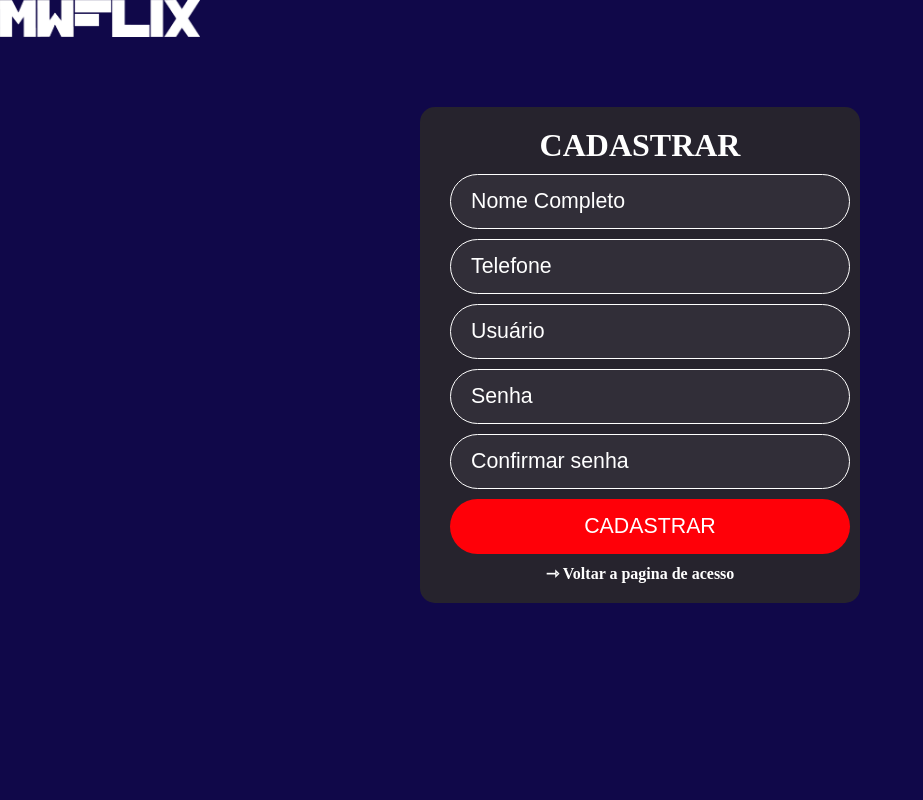
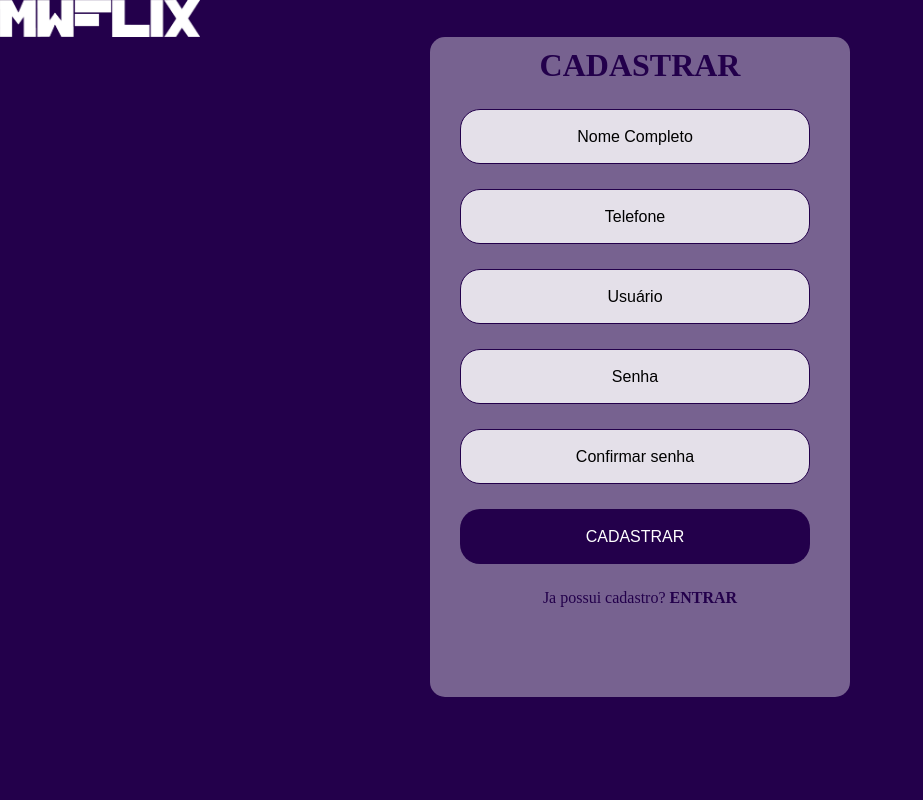
Before and after one commit to mosaviczki/projeto-login-cadastro-php, a PHP site: page /cadastrar.php in a window 1280 px wide. Shown: the whole page, without its empty margins (0-923 px from the left). Run offline with PHP 8.4, Linux system fonts and the light colour scheme.

Commit message:
Commit final

```diff
--- a/login-cadastro/CSS/style.css
+++ b/login-cadastro/CSS/style.css
@@ -1,78 +1,162 @@
-*{
+body{
     margin: 0px;
-    padding: 0px;
+    padding: 0;
+    background-color: rgb(35, 0, 75);
+}
+.main_forms{
+    background: rgb(35, 0, 75);
+    display: flex;
+    height: 100%;
+    width: 100%;
+    justify-content: center;
+    align-items: center;
+}
+.main_forms_cad{
+    background: rgb(35, 0, 75);
+    display: block;
+    height: 100%;
+    width: 100%;
+    justify-content: center;
+    align-items: center;
+}
+.left_forms{
+    width: 50%;
+    height: 90%;
+    display: flex;
+    justify-content: center;
+    align-items: center;
+    flex-direction: column;
+}
+.left_forms > img{
+    display: block;
+    margin-left: auto;
+    margin-right: auto;
+    width: 70%;
+}
+.right_forms{
+    color:  rgb(35, 0, 75);
+    width: 50%;
+    height: 90%;
+    display: flex;
+    justify-content: center;
+    align-items: center;
+    padding: 5px 5px;
+}
+.body_forms{
+    background-color: rgba(253, 253, 253, 0.388);
+    width: 80%;
+    height: 80%;
+    justify-content: center;
+    align-items: center;
+    flex-direction: column;
+    padding: 10px 10px;
+    border-radius: 15px;
+}
+.body_forms >h1{
+    color:  rgb(35, 0, 75);
+    font-weight: 800;
+    margin: 0;
+    text-align: center;
+}
+.body_forms_cad{
+    background-color: rgba(253, 253, 253, 0.388);
+    width: 70%;
+    height: 80%;
+    width: 400px;
+    margin: 0px auto 0px auto;
+    text-align: center;
+    padding: 10px 10px;
+    border-radius: 15px;
+}
+.body_forms_cad >h1{
+    color:  rgb(35, 0, 75);
+    font-weight: 800;
+    margin: 0;
+    text-align: center;
+}
+#form input.cad{
+    display: block;
+    height: 55px;
+    width: 350px;
+    flex-direction: row;
+    border-radius: 20px;
+    border: 1px solid rgb(35, 0, 75);
+    margin: 25px 20px;
+    background-color: rgba(255,255,255,0.8);
+    font-size: 12pt;
+    font-family: Arial;
+    outline: none;
+    box-sizing: border-box;
+    text-align: center;
+}
+#form input[type=submit]{
+    text-align: center;
+    background-color: rgb(35, 0, 75);
     color: white;
+    border: none;
+    cursor: pointer;
 }
-body{
-    background-color: rgb(16, 8, 73);
-}
-
 input{
     display: block;
-    margin: 10px;
     height: 55px;
-    width: 400px;
-    border-radius: 30px;
-    border: 1px solid white;
-    font-size: 16pt;
-    padding: 10px 20px;
+    width: 500px;
+    flex-direction: row;
+    border-radius: 20px;
+    border: 1px solid rgb(35, 0, 75);
+    margin: 50px 50px;
+    background-color: rgba(255,255,255,0.8);
+    font-size: 12pt;
     font-family: Arial;
-    background-color: rgba(255,255,255,0.05);
     outline: none;
+    box-sizing: border-box;
+    text-align: center;
 }
-div#corpo_forms{
-    background-color: rgba(43, 41, 41, 0.85);
+input[type=submit]{
+    text-align: center;
+    background-color: rgb(35, 0, 75);
     color: white;
-    width: 420px;
-    margin: 150px auto 0px auto;
-    text-align: center;
-    padding: 20px;
-    border-radius: 15px;
-}
-div#corpo_forms_cad{
-    background-color: rgba(43, 41, 41, 0.85);
-    color: white;
-    width: 400px;
-    margin: 70px auto 0px auto;
-    text-align: center;
-    padding: 20px;
-    border-radius: 15px;
+    border: none;
+    cursor: pointer;
 }
 a{
-    color: white;
+    text-align: center;
+    color: rgb(35, 0, 75);
     text-decoration: none;
     display: block;
     size: 10px;
 }
+strong{
+    color: rgb(35, 0, 75);
+}
 a:hover{
     text-decoration: underline;
 }
-input[type=submit]{
-    background-color: #ff0008;
-    border: none;
-    cursor: pointer;
+
+::-webkit-input-placeholder{
+    color: black;
+}
+::-moz-placeholder{
+    color: black;
+}
+::ms-input-placeholder{
+    color: black;
 }
 
-::-webkit-input-placeholder{
-    color: #fff;
-}
-::-moz-placeholder{
-    color: #fff;
-}
-::ms-input-placeholder{
-    color: #fff;
-}
-div#msg-sucesso{
+#msg-sucesso{
+    display: block;
     width: 400px;
     margin: 10px auto;
     padding: 10px;
-    background-color: rgba(50, 205, 50,.3);
+    background-color: rgba(50, 205, 50, 0.7);
     border: 1px solid rgb(34, 139, 34);
+
 }
-div.msg-erro{
+.msg-erro{
+    display: block;
+    text-align: center;
     width: 400px;
     margin: 10px auto;
     padding: 10px;
-    background-color: rgba(250, 128, 114,.3);
+    background-color: rgba(250, 128, 114, 0.7);
     border: 1px solid rgb(165, 42, 42);
 }
--- a/login-cadastro/cadastrar.php
+++ b/login-cadastro/cadastrar.php
@@ -3,28 +3,32 @@
 $u = new Usuario;
 ?>
 <html lang="pt-BR">
+
 <head>
     <meta charset="UTF-8">
     <title>Login</title>
     <link rel="stylesheet" type="text/css" href="CSS/style.css">
 </head>
+
 <body>
+    <div class="main_forms_cad">
         <img src="imagem/logo.png" width="200">
-    <div id="corpo_forms_cad">
+        <div class="body_forms_cad">
             <h1>CADASTRAR</h1>
-        <form method="POST">
-            <input type="text" name="nome" placeholder="Nome Completo" maxlenght="30">
-            <input type="text" name="telefone" placeholder="Telefone" maxlenght="30">
-            <input type="email" name="email" placeholder="Usuário" maxlenght="40">
-            <input type="password" name="senha" placeholder="Senha" maxlenght="32">
-            <input type="password" name="confSenha" placeholder="Confirmar senha" maxlenght="32">
-            <input type="submit" value="CADASTRAR">
-            <a href="index.php"><strong>⇾ Voltar a pagina de acesso</strong>
+            <form id="form" method="POST">
+                <input class="cad" type="text" name="nome" placeholder="Nome Completo" maxlenght="30">
+                <input class="cad" type="text" name="telefone" placeholder="Telefone" maxlenght="30">
+                <input class="cad" type="email" name="email" placeholder="Usuário" maxlenght="40">
+                <input class="cad" type="password" name="senha" placeholder="Senha" maxlenght="32">
+                <input class="cad" type="password" name="confSenha" placeholder="Confirmar senha" maxlenght="32">
+                <input class="cad" type="submit" value="CADASTRAR">
+                <a href="index.php">Ja possui cadastro?<strong> ENTRAR</strong>
             </form>
+        </div>
     </div>
 <?php
     //verificar se clicou no botão
-    if(isset($_POST['nome'])){
+    if (isset($_POST['nome'])) {
         $nome = addslashes($_POST['nome']);
         $telefone = addslashes($_POST['telefone']);
         $email = addslashes($_POST['email']);
@@ -32,39 +36,38 @@
         $confirmarSenha = addslashes($_POST['confSenha']);
 
         //verificação de campo em branco
-        if(!empty($nome) && !empty($telefone) && !empty($email) && !empty($senha) && !empty($confirmarSenha)){
-            $u->conectar("projeto_login", "localhost", "root","");
-            if($u->msgErro == ""){
-                if($senha == $confirmarSenha){
-                    if($u->cadastrar($nome, $telefone, $email, $senha))
-                    {
+        if (!empty($nome) && !empty($telefone) && !empty($email) && !empty($senha) && !empty($confirmarSenha)) {
+            $u->conectar("projeto_login", "localhost", "root", "");
+            if ($u->msgErro == "") {
+                if ($senha == $confirmarSenha) {
+                    if ($u->cadastrar($nome, $telefone, $email, $senha)) {
                         ?>
                         <div id="msg-sucesso">
                             Cadastrado com sucesso. <a Acesse para entrar!></a>
                         </div>
                         <?php
-                    }else{
+                    } else {
                     ?>
                         <div class="msg-erro">
                             Email já cadastrado.
                         </div>
                     <?php
                     }
-                }else{
+                } else {
                     ?>
                     <div class="msg-erro">
                         As senhas estão diferentes!
                     </div>
                 <?php
                 }
-            }else{
+            } else {
                 ?>
                 <div class="msg-erro">
-                    <?php echo "Erro: ".$u->$msgErro; ?>
+                    <?php echo "Erro: " . $u->$msgErro; ?>
                 </div>
             <?php
             }
-        }else{
+        } else {
             ?>
             <div class="msg-erro">
                 Preencha todos os campos!
@@ -74,4 +77,5 @@
     }
 ?>
 </body>
+
 </html>
--- a/site/index.php
+++ b/site/index.php
@@ -100,7 +100,7 @@
             <img src="img/thor.jpg" class="rounded mx-auto d-block" alt="Responsive image">
           </div>
           <div class="carousel-item">
-            <img src="img/sandman-netflix.jpg" class="rounded mx-auto d-block" alt="Responsive image">
+            <img src="img/sandman.jpg" class="rounded mx-auto d-block" alt="Responsive image">
           </div>
           <div class="carousel-item">
             <img src="img/Continência ao amor_1.jpg" class="rounded mx-auto d-block" alt="Responsive image">
```
Also changed, not shown: login-cadastro/index.php (+22 -11 lines), site/css/style.css (+4 -4 lines), login-cadastro/imagem/Movie Night-amico.svg (added), login-cadastro/imagem/catalogo.png, login-cadastro/imagem/catalogo.webp (added), login-cadastro/imagem/catalogo1.png (added). Lines whose indentation alone changed are shown as unchanged.
